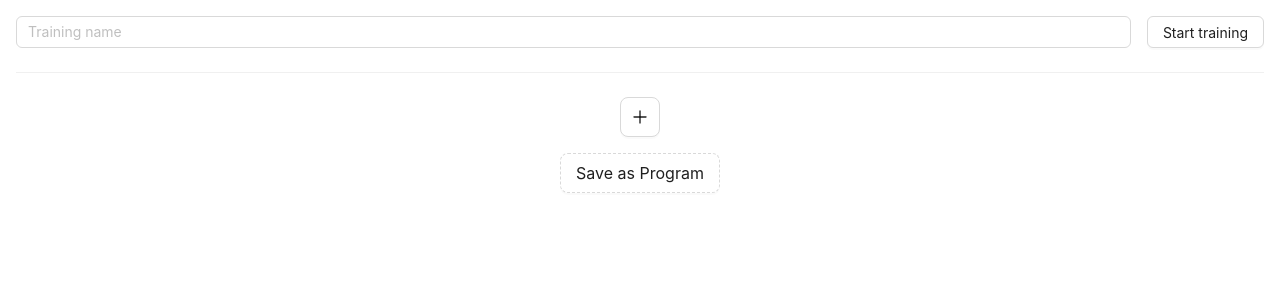
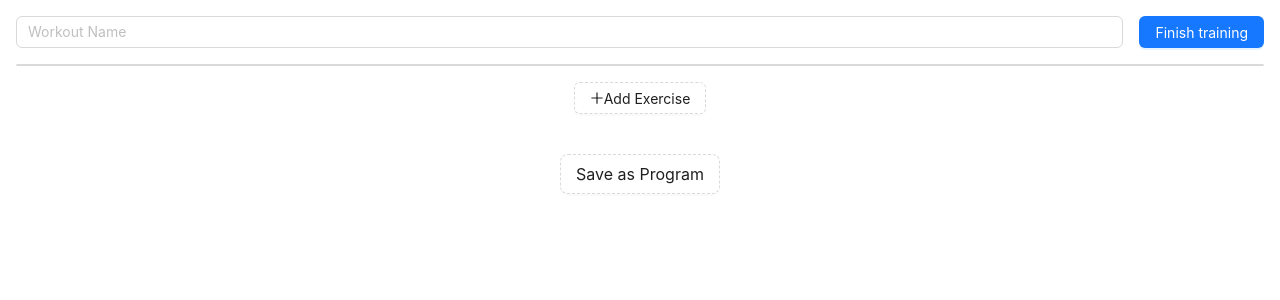
Before and after one commit to artsich/gachigym, a React (Create React App) app: page /workout in a window 1280 px wide. Shown: the top 300 px of the page. Built offline with nearby package versions, Linux system fonts and the light colour scheme.

Commit message:
Add workout validation. (#4)

```diff
--- a/src/components/exercise.jsx
+++ b/src/components/exercise.jsx
@@ -1,78 +1,74 @@
-import { Button, Col, Collapse, Divider, Input, Row } from 'antd';
-import React, { useState } from 'react'
-import { ExerciseSetInput } from './exercise-set-input';
-import { DeleteOutlined, PlusCircleOutlined } from '@ant-design/icons';
+import React from 'react';
+import { Form, Input, Button, Space, Collapse, Row, Col, Divider, InputNumber } from 'antd';
+import { PlusCircleOutlined, DeleteOutlined, MinusCircleOutlined } from '@ant-design/icons';
 
-export const Exercise = ({ exercise, onUpdate, onRemove }) => {
-    const [isOpen, setIsOpen] = useState(false);
-
-    const updateExercise = (updatedFields) => {
-        onUpdate({ ...exercise, ...updatedFields });
-    };
-
-    const updateSet = (set, index) => {
-        const sets = exercise.sets.map((s, i) => (i === index ? set : s));
-        updateExercise({ sets });
-    };
-
-    const updateName = (name) => updateExercise({ name });
-
-    const addSet = () => {
-        const sets = [...exercise.sets, { weight: 0, reps: 0 }];
-        updateExercise({ sets });
-    };
-
-    const removeSet = (index) => {
-        const sets = exercise.sets.filter((_, i) => i !== index);
-        updateExercise({ sets });
-    };
-
-    const items = [
-        {
-            key: '1',
+export const Excersise = ({ fields, onRemove }) => {
+    const items = fields.map((field, _) => ({
+        key: field.key,
         label: (
             <Row style={{ display: 'flex', alignItems: 'center', marginBottom: '8px' }}>
                 <Col flex="auto" style={{ marginRight: '8px' }}>
-                        <Input
-                            placeholder="Название упражнения"
-                            value={exercise.name}
-                            onChange={(e) => updateName(e.target.value)}
-                            required
-                            style={{ width: '100%' }}
-                        />
+                    <Form.Item
+                        name={[field.name, 'name']}
+                        rules={[{ required: true, message: 'Please enter the exercise name' }]}
+                        noStyle
+                    >
+                        <Input placeholder="Exercise name" style={{ width: '100%' }} />
+                    </Form.Item>
                 </Col>
                 <Col>
                     <Button
                         icon={<DeleteOutlined />}
-                            onClick={onRemove}
+                        onClick={() => { onRemove(field.name) }}
                     />
                 </Col>
             </Row>
         ),
         children: (
+            <Form.List name={[field.name, 'sets']}>
+                {(setFields, { add: addSet, remove: removeSet }) => (
                     <>
-                    {exercise.sets.map((set, index) => (
-                        <div key={index}>
-                            <ExerciseSetInput
-                                set={{ weight: set.weight, reps: set.reps }}
-                                onUpdate={(set) => updateSet(set, index)}
-                                onRemove={() => removeSet(index)}
-                            />
+                        {setFields.map((setField) => (
+                            <div key={setField.key}>
+                                <Space align="baseline">
+                                    <Form.Item
+                                        name={[setField.name, 'weight']}
+                                        rules={[{ required: true, message: 'Missing weight' }]}
+                                        noStyle
+                                    >
+                                        <InputNumber
+                                            placeholder="Weight"
+                                            addonAfter="kg" />
+                                    </Form.Item>
+                                    <Form.Item
+                                        name={[setField.name, 'reps']}
+                                        rules={[{ required: true, message: 'Missing reps' }]}
+                                        noStyle>
+                                        <InputNumber
+                                            placeholder="Reps"
+                                            style={{ width: '120px' }} />
+                                    </Form.Item>
+                                    <Button icon={<MinusCircleOutlined />} onClick={() => removeSet(setField.name)} />
+                                </Space>
                                 <Divider />
-                        </div >
+                            </div>
                         ))}
                         <div style={{ textAlign: 'center', marginTop: '16px' }}>
                             <Button
                                 type="text"
-                            onClick={addSet}
-                            icon={<PlusCircleOutlined style={{ fontSize: '32px' }} />} />
+                                onClick={() => addSet()}
+                                icon={<PlusCircleOutlined style={{ fontSize: '32px' }} />}
+                            />
                         </div>
                     </>
-            ),
-        },
-    ];
+                )}
+            </Form.List>
+        )
+    }));
 
     return (
-        <Collapse onChange={() => setIsOpen(!isOpen)} items={items} />
-    );
-};
+        <Collapse
+            style={{ marginTop: '16px' }}
+            items={items} />
+    )
+}
--- /dev/null
+++ b/src/components/exercises.jsx
@@ -0,0 +1,40 @@
+import React from 'react';
+import { Form, Button, message } from 'antd';
+import { PlusOutlined } from '@ant-design/icons';
+import { Excersise } from './exercise';
+
+export const Exercises = () => {
+    return (
+        <Form.List
+            name="exercises"
+            rules={[
+                {
+                    validator: async (_, exercises) => {
+                        if (!exercises || exercises.length < 1) {
+                            message.error("At least one exercises are required!")
+                            return Promise.reject(new Error('At least two exercises are required'));
+                        }
+                        return Promise.resolve();
+                    },
+                },
+            ]}
+        >
+            {(fields, { add, remove }) => (
+                <>
+                    <Excersise
+                        fields={fields}
+                        onRemove={(key) => remove(key)} />
+                    <Form.Item>
+                        <Button
+                            style={{ display: 'block', margin: '16px auto' }}
+                            type="dashed"
+                            onClick={() => add()}
+                            icon={<PlusOutlined />}>
+                            Add Exercise
+                        </Button>
+                    </Form.Item>
+                </>
+            )}
+        </Form.List>
+    );
+};
--- a/src/components/finish-training-button.jsx
+++ b/src/components/finish-training-button.jsx
@@ -1,10 +1,11 @@
 import { ExclamationCircleOutlined } from "@ant-design/icons";
 import { Button, Modal, Space } from "antd";
 
-export const FinishTrainingButton = ({ onFinish }) => {
+export const FinishTrainingButton = ({ onBeforeFinish, onFinish }) => {
     const [modal, contextHolder] = Modal.useModal();
 
-    const confirm = () => {
+    const confirm = async () => {
+        if (await onBeforeFinish()) {
             modal.confirm({
                 title: 'Finish training?',
                 icon: <ExclamationCircleOutlined />,
@@ -12,13 +13,12 @@ export const FinishTrainingButton = ({ onFinish }) => {
                 cancelText: 'No',
                 onOk: () => onFinish()
             });
+        }
     };
 
     return (
         <>
-            <Space>
             <Button type="primary" onClick={confirm}>Finish training</Button>
-            </Space>
             {contextHolder}
         </>
     )
--- a/src/components/workout.jsx
+++ b/src/components/workout.jsx
@@ -1,84 +1,51 @@
-import React from 'react';
-import { Divider, Row, Col, Button, Input } from 'antd';
-import { PlusOutlined } from '@ant-design/icons';
-import { Exercise } from './exercise';
+import React, { useEffect } from 'react';
+import { Form, Input, Col, Row, Button } from 'antd';
+import { Exercises } from './exercises';
 import { FinishTrainingButton } from './finish-training-button';
 
 export const Workout = ({ workout, onUpdate, onFinish, onSaveAsProgram }) => {
-	const started = workout.startTime != null
-	const readonly = Boolean(workout.startTime && workout.finishTime)
+    const [form] = Form.useForm()
 
-	const update = (workout) => {
-		if (!readonly) {
-			onUpdate(workout)
-		}
-	}
+    useEffect(() => {
+        form.setFieldsValue(workout)
+    }, [workout])
 
-	const updateWorkoutName = (name) => {
-		update({ ...workout, name })
-	}
-
-	const updateExercise = (exercise, index) => {
-		const newExercises = [...workout.exercises]
-		newExercises[index] = exercise
-		update({ ...workout, exercises: newExercises })
-	}
-
-	const removeExercise = (index) => {
-		const newExercises = [...workout.exercises]
-		newExercises.splice(index, 1)
-		update({ ...workout, exercises: newExercises })
-
-	}
-	const addExercise = () => update({ ...workout, exercises: [...workout.exercises, { name: '', sets: [] }] })
-
-	const startTraining = () => {
-		update({ ...workout, startTime: Date.now() })
-	}
-
-	const finishTraining = () => {
-		onFinish()
-	}
-
-	const saveAsProgram = () => onSaveAsProgram({name: workout.name, exercises: [...workout.exercises]})
+    const saveAsProgram = () =>
+        onSaveAsProgram({ name: workout.name, exercises: [...workout.exercises] })
 
     return (
-		<div style={{ padding: '16px' }}>
+        <Form
+            form={form}
+            name="workout_form"
+            onFinish={onFinish}
+            onValuesChange={(_, v) => onUpdate(v)}
+            autoComplete="off"
+            style={{ padding: '16px' }}
+        >
             <Row gutter={[16, 16]} align="middle" justify="space-between">
                 <Col flex="auto">
-					<Input
-						placeholder="Training name"
-						value={workout.name}
-						onChange={(e) => updateWorkoutName(e.target.value)}
-					/>
+                    <Form.Item
+                        name="name"
+                        noStyle
+                        rules={[{ required: true, message: 'Please input the workout name!' }]}
+                    >
+                        <Input placeholder="Workout Name" />
+                    </Form.Item>
                 </Col>
-				{!readonly ?
-					started ?
                 <Col>
-							<FinishTrainingButton onFinish={finishTraining} />
+                    <FinishTrainingButton onBeforeFinish={async () => {
+                        try {
+                            const _ = await form.validateFields();
+                            return true;
+                        } catch (__1) {
+                            return false;
+                        }
+                    }} onFinish={() => form.submit()} />
                 </Col>
-						: <Col>
-							<Button type="default" onClick={startTraining}>
-								Start training
-							</Button>
-						</Col>
-					: <></>}
             </Row>
-			<Divider />
-			{workout.startTime ? 'Display ellapsed time....' : <></>}
-			{
-				workout.exercises.map((exercise, idx) => (
-					<div key={idx} style={{ marginBottom: '12px' }}>
-						<Exercise
-							exercise={exercise}
-							onUpdate={(exercise) => updateExercise(exercise, idx)}
-							onRemove={() => removeExercise(idx)}
-						/>
-					</div>
-				))
-			}
-			{!readonly && <Button size="large" style={{ display: 'block', margin: '16px auto' }} icon={<PlusOutlined />} onClick={addExercise} />}
-			{<Button size="large" type='dashed' style={{ display: 'block', margin: '16px auto' }} onClick={saveAsProgram}>Save as Program</Button>}
-		</div >
-	)
-}
+
+            <Exercises />
+            <Button size="large" type='dashed' style={{ display: 'block', margin: '16px auto' }} onClick={saveAsProgram}>Save as Program</Button>
+        </Form >
+    );
+};
--- a/src/pages/workout-page.jsx
+++ b/src/pages/workout-page.jsx
@@ -13,7 +13,7 @@ import {
 export const WorkoutPage = () => {
     const navigate = useNavigate();
     const { id } = useParams()
-    const [workout, setWorkout] = useState({ name: '', exercises: [], startTime: null })
+    const [workout, setWorkout] = useState({ name: '', exercises: [], startTime: Date.now() })
 
     useEffect(() => {
         if (id === 'current') {
@@ -25,11 +25,11 @@ export const WorkoutPage = () => {
     }, [])
 
     return (
-        <Workout
-            workout={workout}
-            onUpdate={(workout) => {
-                setWorkout(workout)
-                saveCurrentWorkout(workout)
+        <Workout workout={workout}
+            onUpdate={(workoutUpdated) => {
+                const newWorkout = { ...workoutUpdated, startTime: workout.startTime }
+                setWorkout(newWorkout)
+                saveCurrentWorkout(newWorkout)
             }}
             onFinish={() => {
                 removeCurrentWorkout()
```
Also changed, not shown: src/components/exercise-set-input.jsx (deleted, +0 -40 lines). Lines whose indentation alone changed are shown as unchanged.
